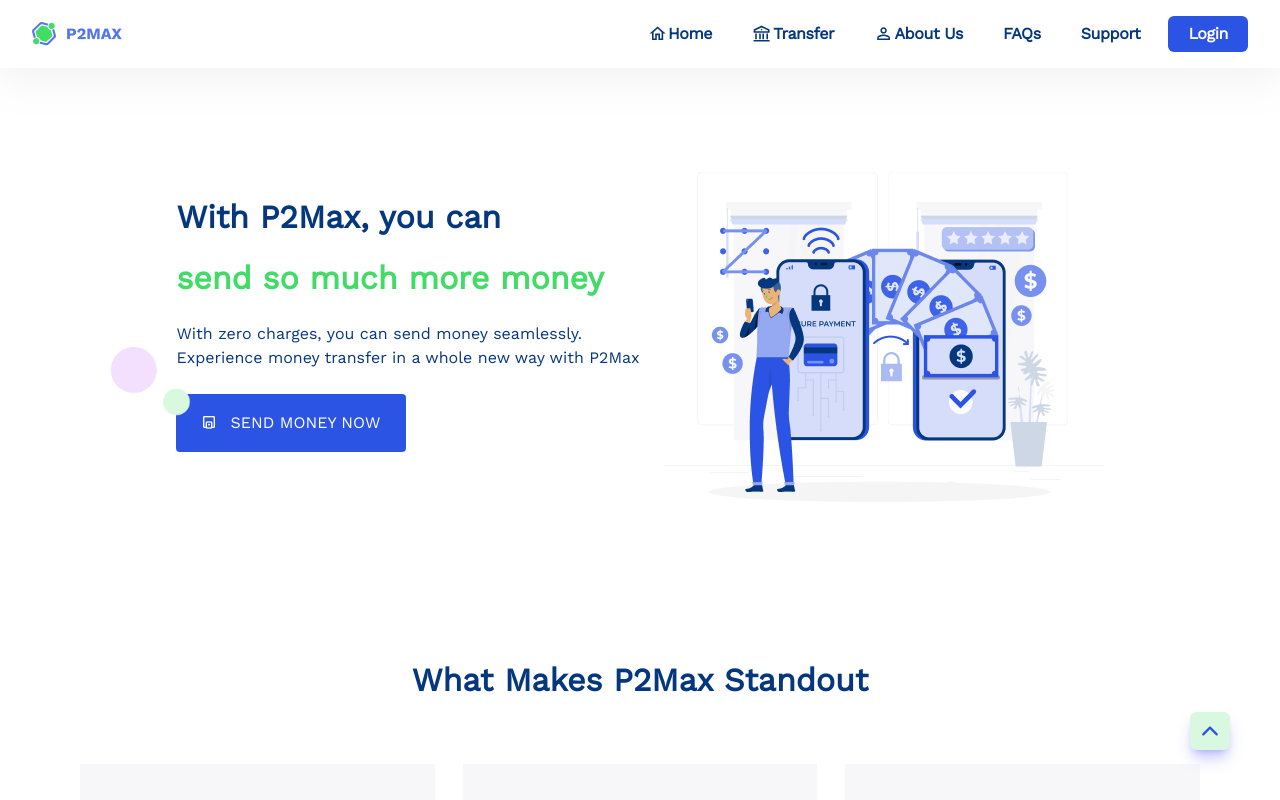
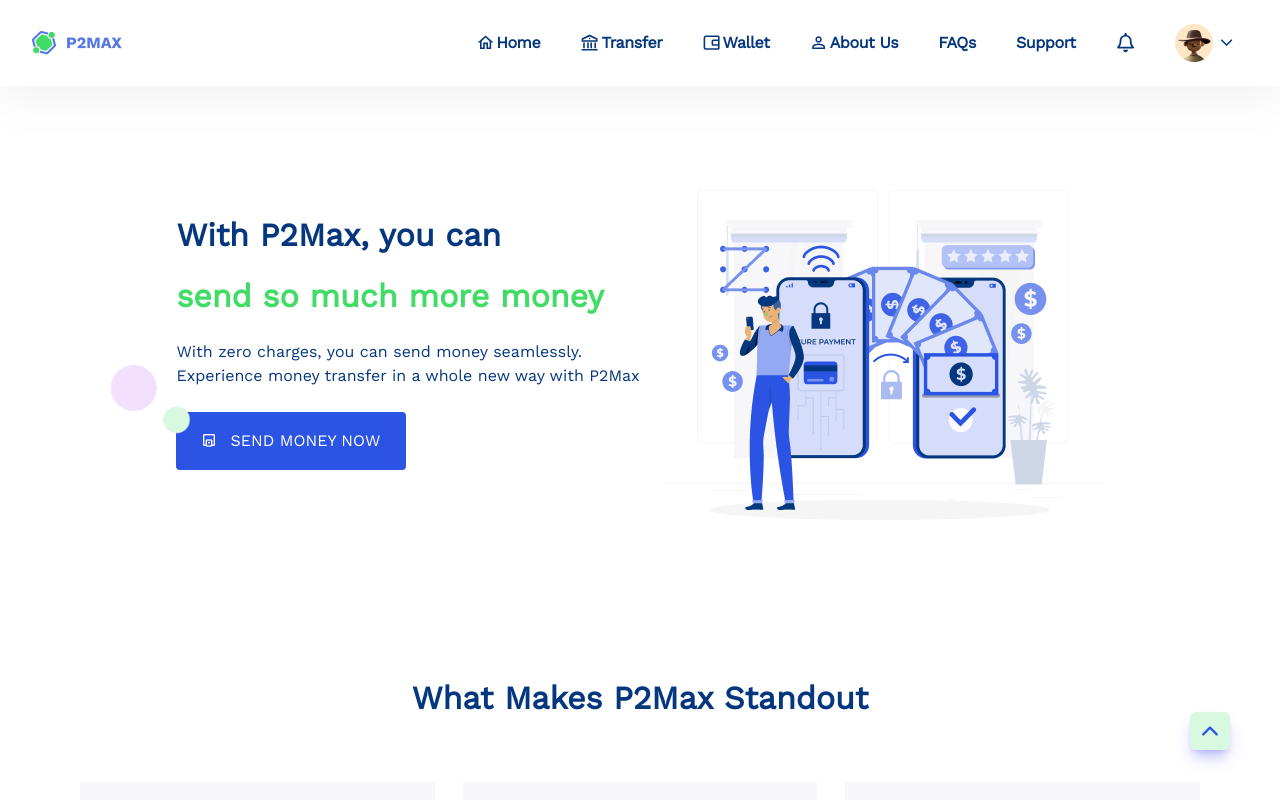
Before and after one commit to Team-Zoldyck/P2MAX, a React (Create React App) app in the folder frontend/: page / in a window 1280 px wide. Shown: the top 800 px of the page. Built offline with nearby package versions, Linux system fonts and the light colour scheme.

Commit message:
Fix: added onClick function to notification navlink

```diff
--- a/frontend/src/App.js
+++ b/frontend/src/App.js
@@ -9,7 +9,7 @@
 
 function App() {
 
-  const [user, setUser] = useState();
+  const [user, setUser] = useState({});
 
   const pathname = useLocation().pathname.split('/');
   let route = pathname[1];
--- a/frontend/src/components/Navbar.jsx
+++ b/frontend/src/components/Navbar.jsx
@@ -46,7 +46,7 @@
           ?
           (
             <>
-              <Link to="/" className={`px-3 ${(isOpen) ? 'py-5 mt-[0px]' : 'py-2'} rounded-md text-sm font-medium`}><FaRegBell size='1.2em' /></Link>
+              <Link onClick={closeNavbar} to="/notifications" className={`px-3 ${(isOpen) ? 'py-5 mt-[0px]' : 'py-2'} rounded-md text-sm font-medium`}><FaRegBell size='1.2em' /></Link>
               <Link to="/profile" className={`px-3 ${(isOpen) ? 'py-5 mt-[0px]' : 'py-2'} rounded-md font-bold flex justify-center items-center`}>
                 <div className='mr-1'>
                     <img src={profile_image} alt='Profile_Picture'/>
```
